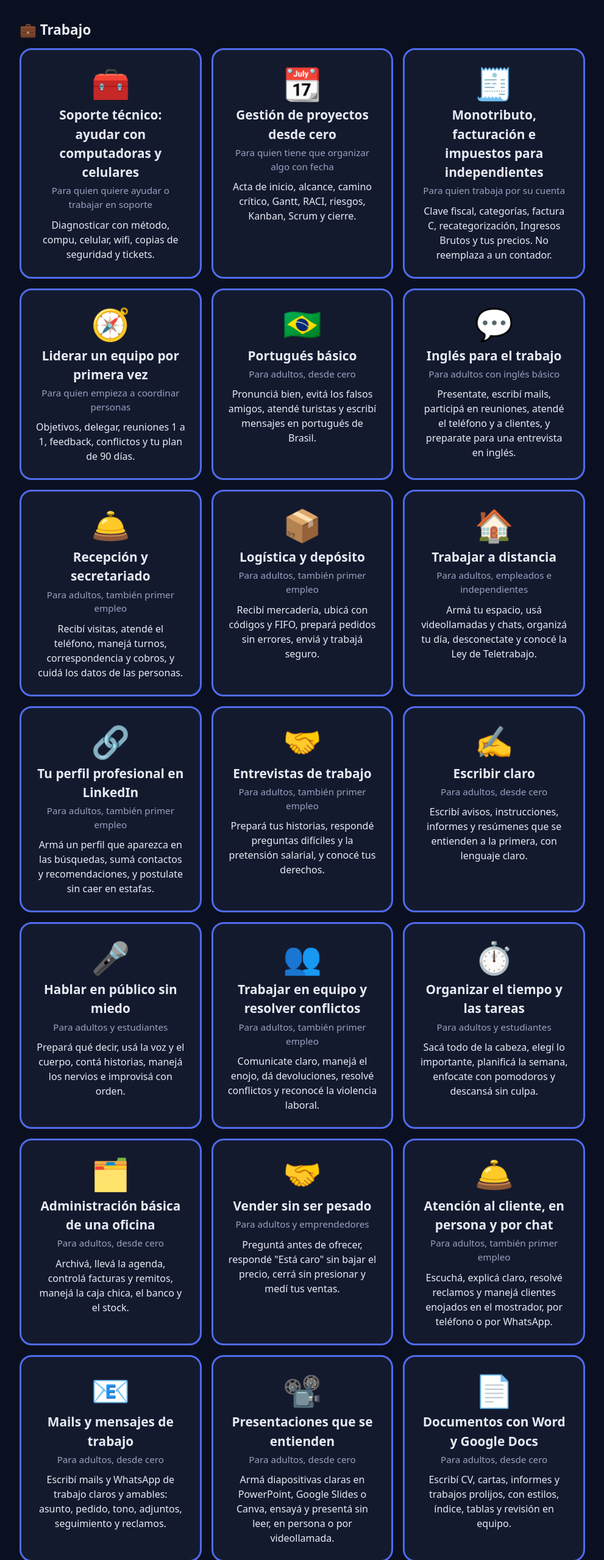
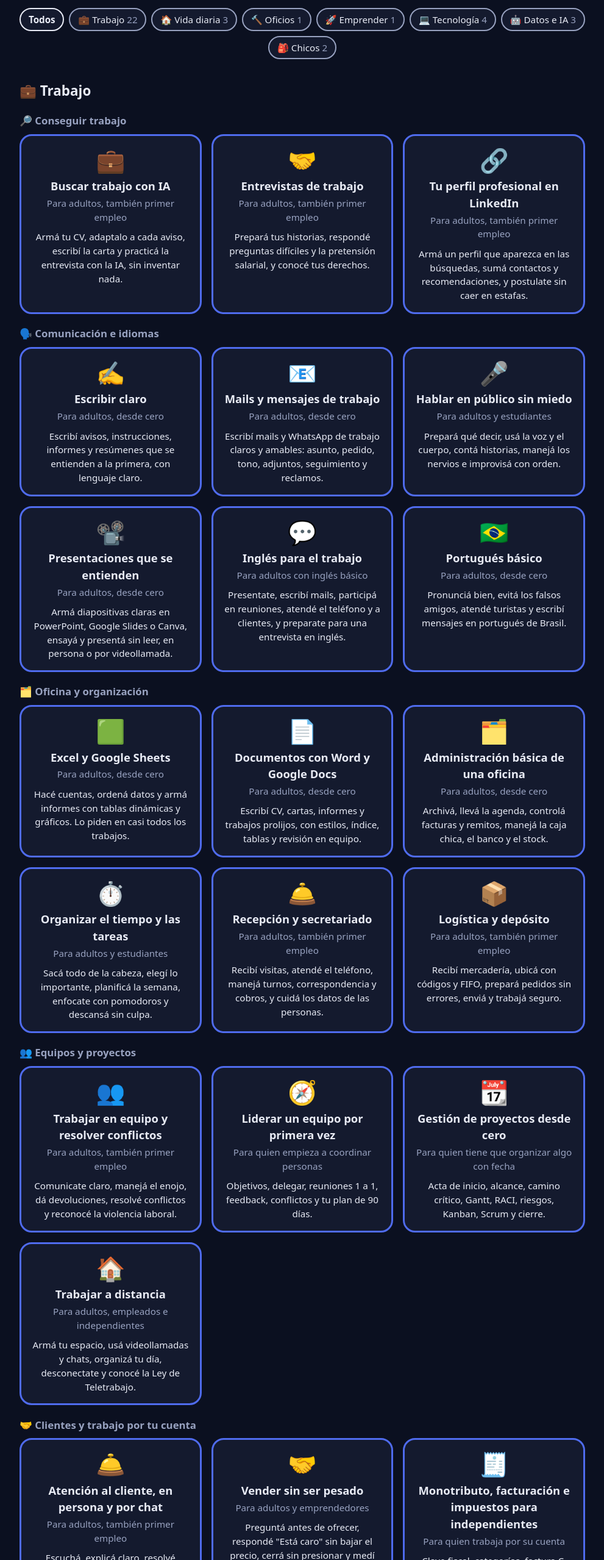
Before and after one commit to pkeios/EiaLearning, a plain HTML site: page public/index.html in a window 1280 px wide. Shown: the part 242-2800 px from the top of the page at 61% size, without its empty margins (144-1135 px from the left). Drawn offline with Linux system fonts and the light colour scheme.

Commit message:
app: inicio ordenado con filtros por categoría y cursos equilibrados
- Botones para ver una sola categoría, con la cantidad de cursos
- Trabajo partido en 5 grupos; tarjetas más compactas y horizontales en celular
- Arreglo del buscador: las tarjetas que no coincidían seguían visibles
- Color correcto en inversiones (vida) y finanzas-negocio (emprender)
- crear-curso elige la categoría con menos cursos publicados

Co-Authored-By: Claude Opus 5.5 <noreply@anthropic.com>

```diff
--- a/public/index.html
+++ b/public/index.html
@@ -30,6 +30,24 @@
   .categoria:not(:has(.curso:not([hidden]))) { display: none; }
   #buscar { display: block; width: 100%; max-width: 520px; margin: 0 auto 1rem; padding: .7rem 1rem; font: inherit; border-radius: 999px; border: 2px solid var(--suave); background: var(--tarjeta); color: var(--texto); }
   #nada { text-align: center; color: var(--suave); }
+  /* Filtros por categoría: un botón por sección, con la cantidad de cursos */
+  .filtros { display: flex; flex-wrap: wrap; justify-content: center; gap: .5rem; margin: 0 0 1rem; }
+  .filtros button { font: inherit; font-size: .95rem; padding: .35rem .8rem; border-radius: 999px; border: 2px solid var(--suave); background: var(--tarjeta); color: var(--texto); cursor: pointer; }
+  .filtros button span { color: var(--suave); }
+  .filtros button[aria-pressed="true"] { border-color: var(--texto); font-weight: 700; }
+  .curso[hidden], .categoria[hidden], .grupo:not(:has(.curso:not([hidden]))) { display: none; }
+  .titulo-grupo { font-size: 1.05rem; color: var(--suave); margin: 1.2rem 0 .6rem; }
+  /* Tarjetas más compactas para que entren más en pantalla */
+  .curso { padding: 1rem 1.1rem; }
+  .curso span { font-size: 2.4rem; }
+  .curso h2 { font-size: 1.15rem; }
+  .curso p { font-size: .95rem; }
+  @media (max-width: 600px) {
+    .curso { display: grid; grid-template-columns: 3rem 1fr; column-gap: .8rem; text-align: left; padding: .9rem; }
+    .curso span { grid-row: span 3; font-size: 2.2rem; align-self: center; }
+    .curso h2 { margin-top: 0; }
+    .curso p { margin-top: .3rem; }
+  }
 </style>
 </head>
 <body>
@@ -45,77 +63,120 @@
   <p class="intro">Cursos gratis, desde cero. Elegí uno: tu progreso se guarda en este navegador.</p>
   <input id="buscar" type="search" placeholder="🔎 Buscar un curso (por ejemplo: excel, madera, chicos)" aria-label="Buscar un curso">
   <p id="nada" hidden>No hay cursos con esa palabra todavía.</p>
-  <section class="categoria">
+  <nav class="filtros" aria-label="Categorías">
+    <button type="button" data-cat="" aria-pressed="true">Todos</button>
+    <button type="button" data-cat="trabajo" aria-pressed="false">💼 Trabajo <span>22</span></button>
+    <button type="button" data-cat="vida" aria-pressed="false">🏠 Vida diaria <span>3</span></button>
+    <button type="button" data-cat="oficios" aria-pressed="false">🔨 Oficios <span>1</span></button>
+    <button type="button" data-cat="emprender" aria-pressed="false">🚀 Emprender <span>1</span></button>
+    <button type="button" data-cat="tecnologia" aria-pressed="false">💻 Tecnología <span>4</span></button>
+    <button type="button" data-cat="datos-ia" aria-pressed="false">🤖 Datos e IA <span>3</span></button>
+    <button type="button" data-cat="chicos" aria-pressed="false">🎒 Chicos <span>2</span></button>
+  </nav>
+  <section class="categoria" id="trabajo">
     <h2 class="titulo-categoria">💼 Trabajo</h2>
+    <div class="grupo">
+    <h3 class="titulo-grupo">🔎 Conseguir trabajo</h3>
     <div class="cursos">
-    <a class="curso" style="--c:#4f6bed" href="soporte-tecnico/"><span>🧰</span><h2>Soporte técnico: ayudar con computadoras y celulares</h2><small>Para quien quiere ayudar o trabajar en soporte</small><p>Diagnosticar con método, compu, celular, wifi, copias de seguridad y tickets.</p></a>
-    <a class="curso" style="--c:#4f6bed" href="gestion-proyectos/"><span>📆</span><h2>Gestión de proyectos desde cero</h2><small>Para quien tiene que organizar algo con fecha</small><p>Acta de inicio, alcance, camino crítico, Gantt, RACI, riesgos, Kanban, Scrum y cierre.</p></a>
-    <a class="curso" style="--c:#4f6bed" href="impuestos-independientes/"><span>🧾</span><h2>Monotributo, facturación e impuestos para independientes</h2><small>Para quien trabaja por su cuenta</small><p>Clave fiscal, categorías, factura C, recategorización, Ingresos Brutos y tus precios. No reemplaza a un contador.</p></a>
-    <a class="curso" style="--c:#4f6bed" href="liderar/"><span>🧭</span><h2>Liderar un equipo por primera vez</h2><small>Para quien empieza a coordinar personas</small><p>Objetivos, delegar, reuniones 1 a 1, feedback, conflictos y tu plan de 90 días.</p></a>
+      <a class="curso" style="--c:#4f6bed" href="buscar-trabajo/"><span>💼</span><h2>Buscar trabajo con IA</h2><small>Para adultos, también primer empleo</small><p>Armá tu CV, adaptalo a cada aviso, escribí la carta y practicá la entrevista con la IA, sin inventar nada.</p></a>
+      <a class="curso" style="--c:#4f6bed" href="entrevistas/"><span>🤝</span><h2>Entrevistas de trabajo</h2><small>Para adultos, también primer empleo</small><p>Prepará tus historias, respondé preguntas difíciles y la pretensión salarial, y conocé tus derechos.</p></a>
+      <a class="curso" style="--c:#4f6bed" href="linkedin/"><span>🔗</span><h2>Tu perfil profesional en LinkedIn</h2><small>Para adultos, también primer empleo</small><p>Armá un perfil que aparezca en las búsquedas, sumá contactos y recomendaciones, y postulate sin caer en estafas.</p></a>
+    </div>
+    </div>
+    <div class="grupo">
+    <h3 class="titulo-grupo">🗣️ Comunicación e idiomas</h3>
+    <div class="cursos">
+      <a class="curso" style="--c:#4f6bed" href="escritura-clara/"><span>✍️</span><h2>Escribir claro</h2><small>Para adultos, desde cero</small><p>Escribí avisos, instrucciones, informes y resúmenes que se entienden a la primera, con lenguaje claro.</p></a>
+      <a class="curso" style="--c:#4f6bed" href="mail-profesional/"><span>📧</span><h2>Mails y mensajes de trabajo</h2><small>Para adultos, desde cero</small><p>Escribí mails y WhatsApp de trabajo claros y amables: asunto, pedido, tono, adjuntos, seguimiento y reclamos.</p></a>
+      <a class="curso" style="--c:#4f6bed" href="oratoria/"><span>🎤</span><h2>Hablar en público sin miedo</h2><small>Para adultos y estudiantes</small><p>Prepará qué decir, usá la voz y el cuerpo, contá historias, manejá los nervios e improvisá con orden.</p></a>
+      <a class="curso" style="--c:#4f6bed" href="presentaciones/"><span>📽️</span><h2>Presentaciones que se entienden</h2><small>Para adultos, desde cero</small><p>Armá diapositivas claras en PowerPoint, Google Slides o Canva, ensayá y presentá sin leer, en persona o por videollamada.</p></a>
+      <a class="curso" style="--c:#4f6bed" href="ingles-trabajo/"><span>💬</span><h2>Inglés para el trabajo</h2><small>Para adultos con inglés básico</small><p>Presentate, escribí mails, participá en reuniones, atendé el teléfono y a clientes, y preparate para una entrevista en inglés.</p></a>
       <a class="curso" style="--c:#4f6bed" href="portugues/"><span>🇧🇷</span><h2>Portugués básico</h2><small>Para adultos, desde cero</small><p>Pronunciá bien, evitá los falsos amigos, atendé turistas y escribí mensajes en portugués de Brasil.</p></a>
-    <a class="curso" style="--c:#4f6bed" href="ingles-trabajo/"><span>💬</span><h2>Inglés para el trabajo</h2><small>Para adultos con inglés básico</small><p>Presentate, escribí mails, participá en reuniones, atendé el teléfono y a clientes, y preparate para una entrevista en inglés.</p></a>
+    </div>
+    </div>
+    <div class="grupo">
+    <h3 class="titulo-grupo">🗂️ Oficina y organización</h3>
+    <div class="cursos">
+      <a class="curso" style="--c:#4f6bed" href="excel/"><span>🟩</span><h2>Excel y Google Sheets</h2><small>Para adultos, desde cero</small><p>Hacé cuentas, ordená datos y armá informes con tablas dinámicas y gráficos. Lo piden en casi todos los trabajos.</p></a>
+      <a class="curso" style="--c:#4f6bed" href="word-docs/"><span>📄</span><h2>Documentos con Word y Google Docs</h2><small>Para adultos, desde cero</small><p>Escribí CV, cartas, informes y trabajos prolijos, con estilos, índice, tablas y revisión en equipo.</p></a>
+      <a class="curso" style="--c:#4f6bed" href="administracion/"><span>🗂️</span><h2>Administración básica de una oficina</h2><small>Para adultos, desde cero</small><p>Archivá, llevá la agenda, controlá facturas y remitos, manejá la caja chica, el banco y el stock.</p></a>
+      <a class="curso" style="--c:#4f6bed" href="organizar-tiempo/"><span>⏱️</span><h2>Organizar el tiempo y las tareas</h2><small>Para adultos y estudiantes</small><p>Sacá todo de la cabeza, elegí lo importante, planificá la semana, enfocate con pomodoros y descansá sin culpa.</p></a>
       <a class="curso" style="--c:#4f6bed" href="recepcion/"><span>🛎️</span><h2>Recepción y secretariado</h2><small>Para adultos, también primer empleo</small><p>Recibí visitas, atendé el teléfono, manejá turnos, correspondencia y cobros, y cuidá los datos de las personas.</p></a>
       <a class="curso" style="--c:#4f6bed" href="logistica/"><span>📦</span><h2>Logística y depósito</h2><small>Para adultos, también primer empleo</small><p>Recibí mercadería, ubicá con códigos y FIFO, prepará pedidos sin errores, enviá y trabajá seguro.</p></a>
+    </div>
+    </div>
+    <div class="grupo">
+    <h3 class="titulo-grupo">👥 Equipos y proyectos</h3>
+    <div class="cursos">
+      <a class="curso" style="--c:#4f6bed" href="trabajo-equipo/"><span>👥</span><h2>Trabajar en equipo y resolver conflictos</h2><small>Para adultos, también primer empleo</small><p>Comunicate claro, manejá el enojo, dá devoluciones, resolvé conflictos y reconocé la violencia laboral.</p></a>
+      <a class="curso" style="--c:#4f6bed" href="liderar/"><span>🧭</span><h2>Liderar un equipo por primera vez</h2><small>Para quien empieza a coordinar personas</small><p>Objetivos, delegar, reuniones 1 a 1, feedback, conflictos y tu plan de 90 días.</p></a>
+      <a class="curso" style="--c:#4f6bed" href="gestion-proyectos/"><span>📆</span><h2>Gestión de proyectos desde cero</h2><small>Para quien tiene que organizar algo con fecha</small><p>Acta de inicio, alcance, camino crítico, Gantt, RACI, riesgos, Kanban, Scrum y cierre.</p></a>
       <a class="curso" style="--c:#4f6bed" href="trabajo-remoto/"><span>🏠</span><h2>Trabajar a distancia</h2><small>Para adultos, empleados e independientes</small><p>Armá tu espacio, usá videollamadas y chats, organizá tu día, desconectate y conocé la Ley de Teletrabajo.</p></a>
-    <a class="curso" style="--c:#4f6bed" href="linkedin/"><span>🔗</span><h2>Tu perfil profesional en LinkedIn</h2><small>Para adultos, también primer empleo</small><p>Armá un perfil que aparezca en las búsquedas, sumá contactos y recomendaciones, y postulate sin caer en estafas.</p></a>
-    <a class="curso" style="--c:#4f6bed" href="entrevistas/"><span>🤝</span><h2>Entrevistas de trabajo</h2><small>Para adultos, también primer empleo</small><p>Prepará tus historias, respondé preguntas difíciles y la pretensión salarial, y conocé tus derechos.</p></a>
-    <a class="curso" style="--c:#4f6bed" href="escritura-clara/"><span>✍️</span><h2>Escribir claro</h2><small>Para adultos, desde cero</small><p>Escribí avisos, instrucciones, informes y resúmenes que se entienden a la primera, con lenguaje claro.</p></a>
-    <a class="curso" style="--c:#4f6bed" href="oratoria/"><span>🎤</span><h2>Hablar en público sin miedo</h2><small>Para adultos y estudiantes</small><p>Prepará qué decir, usá la voz y el cuerpo, contá historias, manejá los nervios e improvisá con orden.</p></a>
-    <a class="curso" style="--c:#4f6bed" href="trabajo-equipo/"><span>👥</span><h2>Trabajar en equipo y resolver conflictos</h2><small>Para adultos, también primer empleo</small><p>Comunicate claro, manejá el enojo, dá devoluciones, resolvé conflictos y reconocé la violencia laboral.</p></a>
-    <a class="curso" style="--c:#4f6bed" href="organizar-tiempo/"><span>⏱️</span><h2>Organizar el tiempo y las tareas</h2><small>Para adultos y estudiantes</small><p>Sacá todo de la cabeza, elegí lo importante, planificá la semana, enfocate con pomodoros y descansá sin culpa.</p></a>
-    <a class="curso" style="--c:#4f6bed" href="administracion/"><span>🗂️</span><h2>Administración básica de una oficina</h2><small>Para adultos, desde cero</small><p>Archivá, llevá la agenda, controlá facturas y remitos, manejá la caja chica, el banco y el stock.</p></a>
+    </div>
+    </div>
+    <div class="grupo">
+    <h3 class="titulo-grupo">🤝 Clientes y trabajo por tu cuenta</h3>
+    <div class="cursos">
+      <a class="curso" style="--c:#4f6bed" href="atencion-cliente/"><span>🛎️</span><h2>Atención al cliente, en persona y por chat</h2><small>Para adultos, también primer empleo</small><p>Escuchá, explicá claro, resolvé reclamos y manejá clientes enojados en el mostrador, por teléfono o por WhatsApp.</p></a>
       <a class="curso" style="--c:#4f6bed" href="ventas/"><span>🤝</span><h2>Vender sin ser pesado</h2><small>Para adultos y emprendedores</small><p>Preguntá antes de ofrecer, respondé "Está caro" sin bajar el precio, cerrá sin presionar y medí tus ventas.</p></a>
-    <a class="curso" style="--c:#4f6bed" href="atencion-cliente/"><span>🛎️</span><h2>Atención al cliente, en persona y por chat</h2><small>Para adultos, también primer empleo</small><p>Escuchá, explicá claro, resolvé reclamos y manejá clientes enojados en el mostrador, por teléfono o por WhatsApp.</p></a>
-    <a class="curso" style="--c:#4f6bed" href="mail-profesional/"><span>📧</span><h2>Mails y mensajes de trabajo</h2><small>Para adultos, desde cero</small><p>Escribí mails y WhatsApp de trabajo claros y amables: asunto, pedido, tono, adjuntos, seguimiento y reclamos.</p></a>
-    <a class="curso" style="--c:#4f6bed" href="presentaciones/"><span>📽️</span><h2>Presentaciones que se entienden</h2><small>Para adultos, desde cero</small><p>Armá diapositivas claras en PowerPoint, Google Slides o Canva, ensayá y presentá sin leer, en persona o por videollamada.</p></a>
-    <a class="curso" style="--c:#4f6bed" href="word-docs/"><span>📄</span><h2>Documentos con Word y Google Docs</h2><small>Para adultos, desde cero</small><p>Escribí CV, cartas, informes y trabajos prolijos, con estilos, índice, tablas y revisión en equipo.</p></a>
-    <a class="curso" style="--c:#4f6bed" href="buscar-trabajo/"><span>💼</span><h2>Buscar trabajo con IA</h2><small>Para adultos, también primer empleo</small><p>Armá tu CV, adaptalo a cada aviso, escribí la carta y practicá la entrevista con la IA, sin inventar nada.</p></a>
-    <a class="curso" style="--c:#4f6bed" href="excel/"><span>🟩</span><h2>Excel y Google Sheets</h2><small>Para adultos, desde cero</small><p>Hacé cuentas, ordená datos y armá informes con tablas dinámicas y gráficos. Lo piden en casi todos los trabajos.</p></a>
-
+      <a class="curso" style="--c:#4f6bed" href="impuestos-independientes/"><span>🧾</span><h2>Monotributo, facturación e impuestos para independientes</h2><small>Para quien trabaja por su cuenta</small><p>Clave fiscal, categorías, factura C, recategorización, Ingresos Brutos y tus precios. No reemplaza a un contador.</p></a>
+    </div>
     </div>
   </section>
-  <section class="categoria">
+  <section class="categoria" id="vida">
     <h2 class="titulo-categoria">🏠 Vida diaria</h2>
+    <div class="grupo">
     <div class="cursos">
       <a class="curso" style="--c:#2e9e5b" href="finanzas-personales/"><span>💵</span><h2>Finanzas personales con números</h2><small>Para adultos, cualquier ingreso</small><p>Presupuesto, inflación, ahorro, tarjetas, deudas e inversiones, con cuentas claras y sin vueltas.</p></a>
       <a class="curso" style="--c:#2e9e5b" href="inversiones/"><span>📈</span><h2>Invertir desde cero en Argentina</h2><small>Para quien ya ordenó sus finanzas</small><p>Plazo fijo, fondos, bonos, acciones y CEDEAR, riesgo, costos y estafas. Educativo, no es asesoramiento.</p></a>
       <a class="curso" style="--c:#2e9e5b" href="seguridad-digital/"><span>🛡️</span><h2>Seguridad digital y estafas</h2><small>Para todo el mundo, también adultos mayores</small><p>Reconocé los engaños por WhatsApp, mail y teléfono, protegé tus cuentas y ayudá a tu familia a no caer.</p></a>
-
+    </div>
     </div>
   </section>
-  <section class="categoria">
+  <section class="categoria" id="oficios">
     <h2 class="titulo-categoria">🔨 Oficios</h2>
+    <div class="grupo">
     <div class="cursos">
       <a class="curso" style="--c:#b5651d" href="carpinteria/"><span>🪚</span><h2>Carpintería básica</h2><small>Para adultos, sin experiencia</small><p>De la medida al primer mueble: trabajá seguro, cortá derecho, uní, terminá y aprendé a cobrar tu trabajo.</p></a>
-
+    </div>
     </div>
   </section>
-  <section class="categoria">
+  <section class="categoria" id="emprender">
     <h2 class="titulo-categoria">🚀 Emprender</h2>
+    <div class="grupo">
     <div class="cursos">
-    <a class="curso" style="--c:#e07b39" href="finanzas-negocio/"><span>📊</span><h2>Números de un pequeño negocio</h2><small>Para quien ya vende</small><p>Resultados, margen, punto de equilibrio, flujo de caja, precios con inflación y créditos.</p></a>
+      <a class="curso" style="--c:#d6406f" href="finanzas-negocio/"><span>📊</span><h2>Números de un pequeño negocio</h2><small>Para quien ya vende</small><p>Resultados, margen, punto de equilibrio, flujo de caja, precios con inflación y créditos.</p></a>
+    </div>
     </div>
   </section>
-  <section class="categoria">
+  <section class="categoria" id="tecnologia">
     <h2 class="titulo-categoria">💻 Tecnología</h2>
+    <div class="grupo">
     <div class="cursos">
+      <a class="curso" style="--c:#7a5af8" href="git/"><span>🌿</span><h2>Git y GitHub desde cero</h2><small>Para quien empieza a programar</small><p>Guardar versiones, ramas, GitHub, pull requests y tu página publicada.</p></a>
+      <a class="curso" style="--c:#7a5af8" href="soporte-tecnico/"><span>🧰</span><h2>Soporte técnico: ayudar con computadoras y celulares</h2><small>Para quien quiere ayudar o trabajar en soporte</small><p>Diagnosticar con método, compu, celular, wifi, copias de seguridad y tickets.</p></a>
       <a class="curso" style="--c:#8b7cff" href="curso.html"><span>🧠</span><h2>AI Engineering</h2><small>Para adultos</small><p>De Python y matemática a construir, evaluar y publicar sistemas con IA.</p></a>
       <a class="curso" style="--c:#c2417a" href="data-engineering/"><span>🚰</span><h2>Data Engineering</h2><small>Para adultos, desde cero</small><p>De la planilla al pipeline: aprendé Python y SQL programando en la página y armá el sistema que mueve y limpia los datos.</p></a>
     </div>
+    </div>
   </section>
-  <section class="categoria">
+  <section class="categoria" id="datos-ia">
     <h2 class="titulo-categoria">🤖 Datos e IA</h2>
+    <div class="grupo">
     <div class="cursos">
-    <a class="curso" style="--c:#1f9e8f" href="analisis-secuencial/"><span>📉</span><h2>Análisis secuencial</h2><small>Avanzado: para quien ya analiza datos o trabaja con ML</small><p>Detectá cambios en métricas y modelos con CUSUM, EWMA, SPRT, PSI y experimentos secuenciales, con código que se corre en la página.</p></a>
       <a class="curso" style="--c:#2a9d8f" href="datos/"><span>📈</span><h2>Datos con IA</h2><small>Para adultos, sin programar</small><p>Preguntá, analizá y decidí: usá la IA para analizar datos sin que te invente números. Sirve para el trabajo que tenés o para conseguir uno.</p></a>
       <a class="curso" style="--c:#d99a1e" href="prompts/"><span>✍️</span><h2>Prompts desde cero</h2><small>Para adultos, sin saber nada de antes</small><p>Cómo pedirle bien las cosas a la IA: escribí pedidos claros en ChatGPT, Claude o Gemini, revisá lo que te contesta y usala con responsabilidad.</p></a>
+      <a class="curso" style="--c:#1f9e8f" href="analisis-secuencial/"><span>📉</span><h2>Análisis secuencial</h2><small>Avanzado: para quien ya analiza datos o trabaja con ML</small><p>Detectá cambios en métricas y modelos con CUSUM, EWMA, SPRT, PSI y experimentos secuenciales, con código que se corre en la página.</p></a>
+    </div>
     </div>
   </section>
-  <section class="categoria">
+  <section class="categoria" id="chicos">
     <h2 class="titulo-categoria">🎒 Chicos</h2>
+    <div class="grupo">
     <div class="cursos">
       <a class="curso" style="--c:#2f6fe4" href="chicos/#/ia"><span>🤖</span><h2>IA para chicos</h2><small>De 10 a 13 años</small><p>6 misiones y un taller para entender cómo funciona la IA y usarla bien.</p></a>
       <a class="curso" style="--c:#e0582f" href="chicos/ingles.html"><span>🗣️</span><h2>Inglés con el PIPI</h2><small>Para 13 años</small><p>10 unidades: presente simple, presente continuo y pasado, con preguntas personales y ejercicios.</p></a>
+    </div>
     </div>
   </section>
 </main>
@@ -123,6 +184,14 @@
   // Buscador: deja visibles solo los cursos que tienen todas las palabras (sin importar tildes ni mayúsculas).
   const normal = t => t.normalize('NFD').replace(/[\u0300-\u036f]/g, '').toLowerCase();
   const tarjetas = [...document.querySelectorAll('.curso')], nada = document.getElementById('nada');
+  // Filtros: muestran una sola categoría; buscar vuelve a "Todos" para no esconder resultados.
+  const secciones = [...document.querySelectorAll('.categoria')], filtros = [...document.querySelectorAll('.filtros button')];
+  const filtrar = cat => {
+    filtros.forEach(b => b.setAttribute('aria-pressed', String(b.dataset.cat === cat)));
+    secciones.forEach(s => { s.hidden = !!cat && s.id !== cat; });
+  };
+  filtros.forEach(b => { b.onclick = () => { document.getElementById('buscar').value = ''; tarjetas.forEach(t => { t.hidden = false; }); nada.hidden = true; filtrar(b.dataset.cat); }; });
+  document.getElementById('buscar').addEventListener('input', () => filtrar(''));
   document.getElementById('buscar').oninput = e => {
     const palabras = normal(e.target.value).split(/\s+/).filter(Boolean);
     tarjetas.forEach(t => { t.hidden = !palabras.every(p => normal(t.textContent + ' ' + t.closest('.categoria').querySelector('h2').textContent).includes(p)); });
```
Also changed, not shown: public/finanzas-negocio/index.html (+1 -1 lines), public/inversiones/index.html (+1 -1 lines), 2 other files. Lines whose indentation alone changed are shown as unchanged.
